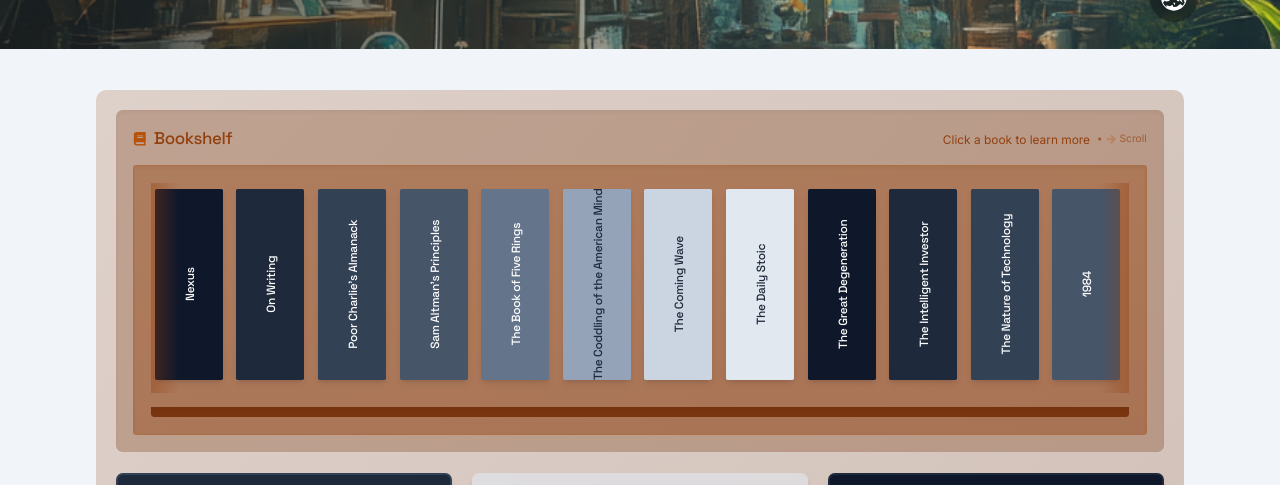
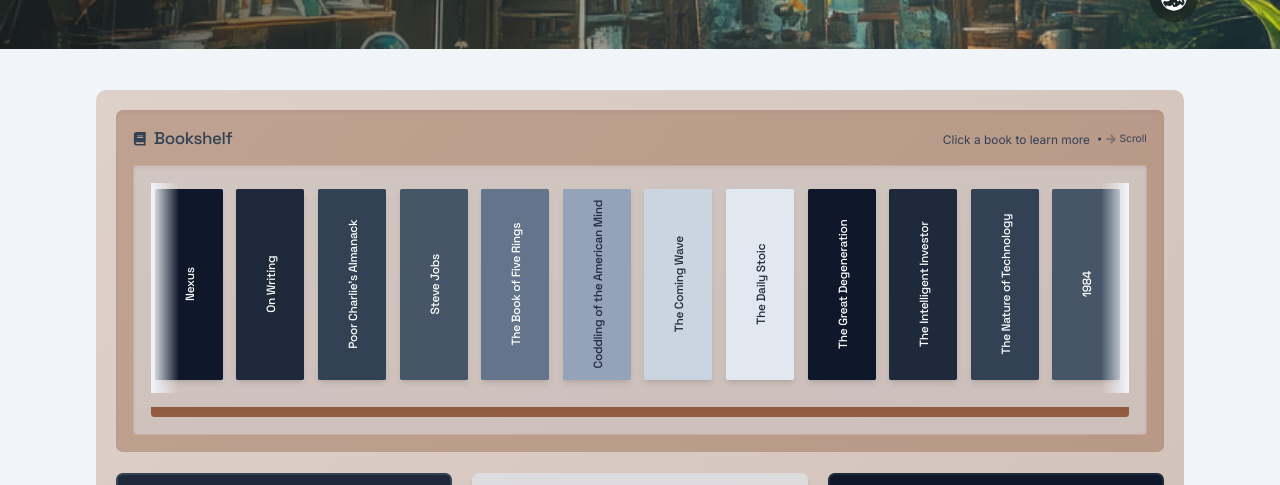
Before and after one commit to sojourner-alpha/world-mk1, a React (Vite) app: page /world-mk1/loft in a window 1280 px wide. Shown: the part 820-1305 px from the top of the page. Built offline with nearby package versions, Linux system fonts and the light colour scheme.

Commit message:
loft UI updates on bookshelf

```diff
--- a/src/pages/Loft.tsx
+++ b/src/pages/Loft.tsx
@@ -90,12 +90,12 @@ const Loft = () => {
       color: bookColors[2]
     },
     {
-      title: "Sam Altman's Principles",
-      creator: "Sam Altman",
-      year: "2018",
-      description: "A guide to productivity and effective work habits from the CEO of OpenAI, offering insights into how to approach complex problems and achieve success.",
-      tags: ["Productivity", "Leadership", "Tech"],
-      link: "https://blog.samaltman.com/productivity",
+      title: "Steve Jobs",
+      creator: "Walter Isaacson",
+      year: "2011",
+      description: "The definitive biography of Apple co-founder Steve Jobs, offering an unflinching look at the tech visionary's personal life, professional challenges, and revolutionary impact on multiple industries.",
+      tags: ["Biography", "Technology", "Leadership"],
+      link: "https://www.audible.com/pd/Steve-Jobs-Audiobook/B005V0QI82",
       color: bookColors[3]
     },
     {
@@ -108,7 +108,7 @@ const Loft = () => {
       color: bookColors[4]
     },
     {
-      title: "The Coddling of the American Mind",
+      title: "Coddling of the American Mind",
       creator: "Greg Lukianoff & Jonathan Haidt",
       year: "2018",
       description: "An analysis of the three 'Great Untruths' that have spread through society and are harming the development of young adults and undermining educational institutions.",
@@ -549,21 +549,21 @@ const Loft = () => {
               <div className="lg:col-span-12 bg-amber-900/30 p-5 rounded-lg shadow-inner">
                 <div className="flex items-center justify-between mb-4">
                   <div className="flex items-center">
-                  <FaBook className="text-amber-700 mr-2" />
-                  <h2 className="text-xl font-heading text-amber-800">Bookshelf</h2>
+                  <FaBook className="text-slate-700 mr-2" />
+                  <h2 className="text-xl font-heading text-slate-700">Bookshelf</h2>
                   </div>
                   <div className="flex items-center gap-2">
-                    <p className="text-amber-800 text-sm hidden md:block">Click a book to learn more</p>
-                    <div className="text-amber-800/70 flex items-center gap-1 text-xs">
+                    <p className="text-slate-700 text-sm hidden md:block">Click a book to learn more</p>
+                    <div className="text-slate-700 flex items-center gap-1 text-xs">
                       <span>•</span>
-                      <FaArrowRight className="animate-pulse-slow text-amber-700/70" />
+                      <FaArrowRight className="animate-pulse-slow text-slate-700" />
                       <span>Scroll</span>
                     </div>
                   </div>
                 </div>
 
-                {/* Bookshelf with 3D effect */}
-                <div className="bg-amber-800/40 p-5 rounded shadow-inner border border-amber-700/20 relative">
+                {/* Bookshelf with 3D effect - using the loft's background color */}
+                <div className="bg-slate-200/50 p-5 rounded shadow-inner border border-amber-700/20 relative">
                   {/* Wood grain texture */}
                   <div className="absolute inset-0 opacity-30 mix-blend-overlay">
                     <div className="h-full w-full bg-gradient-to-b from-amber-100/10 to-amber-900/10 rounded"></div>
@@ -572,64 +572,73 @@ const Loft = () => {
                   {/* Books - Horizontal Layout with scroll */}
                   <div className="relative z-10 overflow-x-auto py-2 px-1">
                     {/* Fade gradient for scroll indication */}
-                    <div className="absolute left-0 top-0 bottom-0 w-8 bg-gradient-to-r from-amber-800/40 to-transparent z-10 pointer-events-none"></div>
-                    <div className="absolute right-0 top-0 bottom-0 w-8 bg-gradient-to-l from-amber-800/40 to-transparent z-10 pointer-events-none"></div>
+                    <div className="absolute left-0 top-0 bottom-0 w-8 bg-gradient-to-r from-slate-100 to-transparent z-10 pointer-events-none"></div>
+                    <div className="absolute right-0 top-0 bottom-0 w-8 bg-gradient-to-l from-slate-100 to-transparent z-10 pointer-events-none"></div>
 
                     <div className="flex gap-4 min-w-max pb-2">
                     {books.map((book, index) => (
                       <div
                         key={index}
-                        className="relative"
-                      >
-                        {/* Book spine */}
-                        <div
-                            className={`${book.color} h-48 md:h-56 w-16 md:w-20 rounded-sm shadow-md flex items-center relative transform transition-all duration-300 ${clickedBook === index ? 'translate-y-2' : ''} hover:brightness-110`}
+                        className="relative cursor-pointer"
                         onClick={(e) => {
-                              // Simply toggle the book selection
+                          e.stopPropagation(); // Prevent event bubbling
+                          // Toggle the book selection
                           setClickedBook(clickedBook === index ? null : index);
                           // Set center position for all popups
                           setPopupPosition('center');
                         }}
                       >
-                            {/* Vertical book title */}
-                            <h3 className={`${book.color === 'bg-white' || book.color === 'bg-slate-200' || book.color === 'bg-slate-300' || book.color === 'bg-slate-400' ? 'text-slate-800' : 'text-white'} font-medium px-2 py-1 text-center absolute inset-0 flex items-center justify-center text-sm origin-center -rotate-90 whitespace-nowrap`}>
+                        {/* Book spine */}
+                        <div
+                            className={`${book.color} h-48 md:h-56 w-16 md:w-20 rounded-sm shadow-md flex items-center relative transform transition-all duration-300 ${clickedBook === index ? 'translate-y-2' : ''} hover:brightness-110`}
+                          >
+                            {/* Vertical book title - added pointer-events-none to ensure title doesn't interfere with clicks */}
+                            <h3 className={`${book.color === 'bg-white' || book.color === 'bg-slate-200' || book.color === 'bg-slate-300' || book.color === 'bg-slate-400' ? 'text-slate-800' : 'text-white'} font-medium px-2 py-1 text-center absolute inset-0 flex items-center justify-center text-sm origin-center -rotate-90 whitespace-nowrap pointer-events-none`}>
                             {book.title}
                           </h3>
                         </div>
+                      </div>
+                    ))}
+                    </div>
+                  </div>
 
-                        {/* Book details popup */}
-                        {clickedBook === index && (
-                          <>
-                            {/* Overlay that dims the background */}
-                            <div
-                              className="fixed inset-0 bg-black/60 z-[9000]"
-                              onClick={() => setClickedBook(null)}
-                            ></div>
+                  {/* Book details section that appears below the books */}
+                  {clickedBook !== null && (
+                    <div className="mt-6 bg-white rounded-lg shadow-md p-5 border border-amber-200 transition-all duration-300 ease-in-out md:max-w-2xl mx-auto">
+                      <div className="flex justify-between items-start">
+                        <div>
+                          <h4 className="font-heading text-slate-800 text-xl">{books[clickedBook].title}</h4>
+                          <p className="text-slate-600">{books[clickedBook].creator} • {books[clickedBook].year}</p>
+                        </div>
+                        <button
+                          onClick={(e) => {
+                            e.stopPropagation();
+                            setClickedBook(null);
+                          }}
+                          className="bg-slate-100 rounded-full w-8 h-8 flex items-center justify-center text-slate-400 hover:text-slate-600 text-xl"
+                          aria-label="Close book details"
+                        >
+                          ×
+                        </button>
+                      </div>
 
-                            {/* Book details popup - fixed positioning for mobile compatibility */}
-                            <div
-                              className="fixed left-1/2 top-1/2 -translate-x-1/2 -translate-y-1/2 w-[85vw] md:w-96 bg-white rounded-lg shadow-2xl p-6 z-[9001] max-h-[80vh] overflow-y-auto"
-                              onClick={(e) => e.stopPropagation()} // Prevent clicks from closing the popup
-                            >
-                              <h4 className="font-heading text-slate-800 text-xl">{book.title}</h4>
-                              <p className="text-slate-600">{book.creator} • {book.year}</p>
                       <div className="my-3 h-px bg-slate-200"></div>
-                              <p className="text-slate-700 mb-4">{book.description}</p>
+                      <p className="text-slate-700 mb-4">{books[clickedBook].description}</p>
 
                       <div className="flex flex-wrap gap-2 mb-4">
-                                {book.tags?.map((tag, tagIndex) => (
+                        {books[clickedBook].tags?.map((tag, tagIndex) => (
                           <span key={tagIndex} className="bg-slate-100 text-slate-700 px-3 py-1 rounded-full text-sm">
                             {tag}
                           </span>
                         ))}
                       </div>
 
-                              {book.link && (
+                      {books[clickedBook].link && (
                         <a
-                                  href={book.link}
+                          href={books[clickedBook].link}
                           target="_blank"
                           rel="noopener noreferrer"
-                                  className="bg-blue-600 hover:bg-blue-700 text-white py-2 px-4 rounded flex items-center justify-center gap-2 w-full"
+                          className="bg-blue-600 hover:bg-blue-700 text-white py-2 px-4 rounded flex items-center justify-center gap-2 w-full md:w-auto md:inline-flex"
                         >
                           View on Audible
                           <svg xmlns="http://www.w3.org/2000/svg" className="h-4 w-4" fill="none" viewBox="0 0 24 24" stroke="currentColor">
@@ -637,27 +646,11 @@ const Loft = () => {
                           </svg>
                         </a>
                       )}
-
-                              <button
-                                onClick={(e) => {
-                                  e.stopPropagation();
-                                  setClickedBook(null);
-                                }}
-                                className="absolute top-4 right-4 bg-white rounded-full w-8 h-8 flex items-center justify-center text-slate-400 hover:text-slate-600 text-xl"
-                                aria-label="Close book details"
-                              >
-                                ×
-                              </button>
                     </div>
-                          </>
                   )}
-                      </div>
-                    ))}
-                    </div>
-                  </div>
 
                   {/* Bookshelf bottom wood */}
-                  <div className="h-3 bg-amber-900 mt-4 rounded-b shadow-inner"></div>
+                  <div className="h-3 bg-amber-900/70 mt-4 rounded-b shadow-inner"></div>
                 </div>
               </div>
 
```
Also changed, not shown: 1 other file (tests, documents, lock files or other folders). Lines whose indentation alone changed are shown as unchanged.
